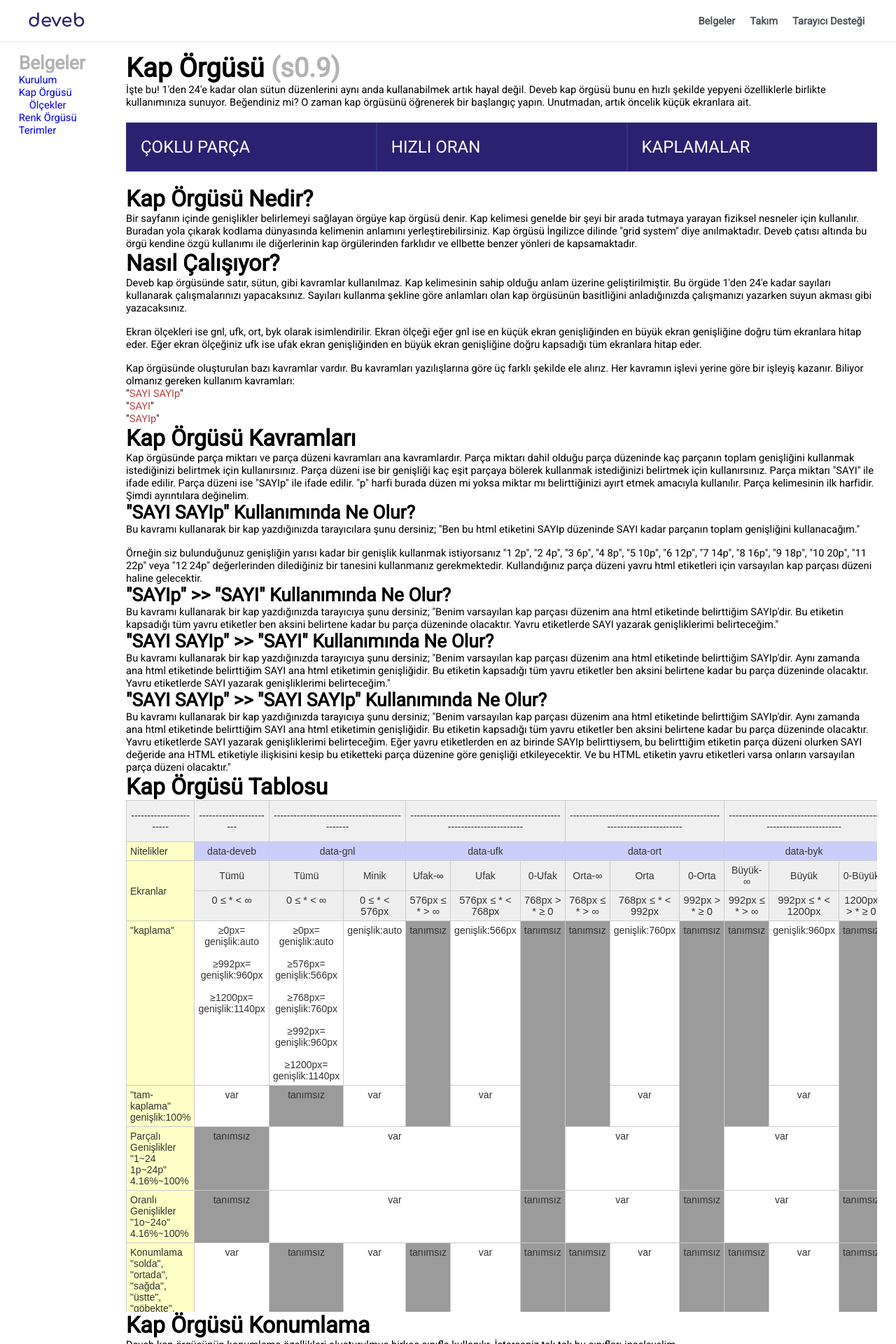
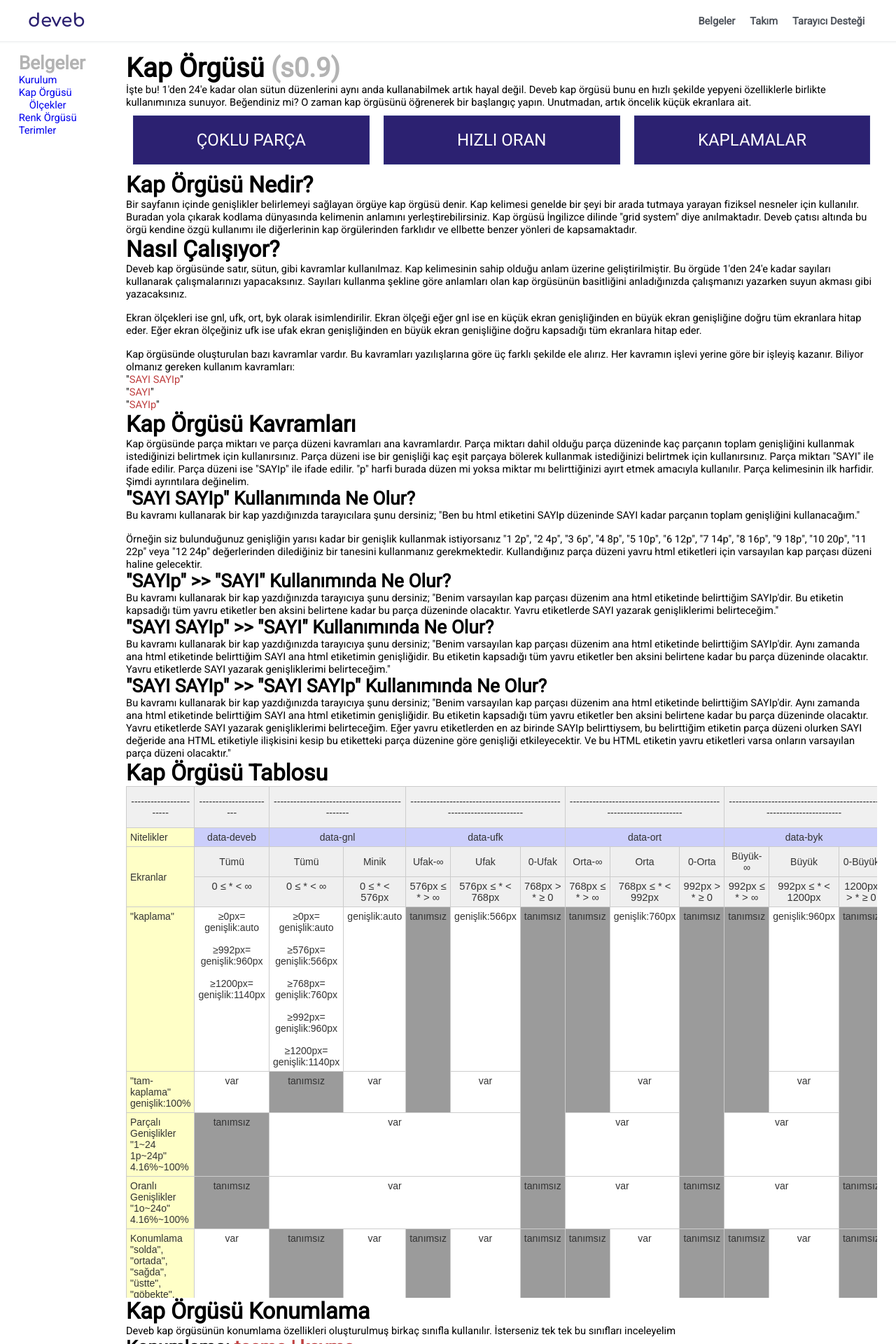
Before and after one commit to data-deveb/data-deveb.github.io, a Jekyll site: the page built from belgeler/kap-orgusu.html, in a window 1280 px wide. Shown: the top 1920 px of the page at 70% size. Built offline with Jekyll 4.4.1, drawn with Linux system fonts in a browser that asks for light colours.

Commit message:
Güncelleme

```diff
--- a/belgeler/kap-orgusu.html
+++ b/belgeler/kap-orgusu.html
@@ -7,9 +7,9 @@
 
     <p>İşte bu! 1'den 24'e kadar olan sütun düzenlerini aynı anda kullanabilmek artık hayal değil. Deveb kap örgüsü bunu en hızlı şekilde yepyeni özelliklerle birlikte kullanımınıza sunuyor. Beğendiniz mi? O zaman kap örgüsünü öğrenerek bir başlangıç yapın. Unutmadan, artık öncelik küçük ekranlara ait.</p>
     <br><br>
-    <span data-gnl="1 3p" style="margin:20px 0; padding: 20px; border:1px solid rgba(100,200,250,0.1); font-size:18pt; background-color:#2c2171 !important; color:#fff;">ÇOKLU PARÇA</span>
-    <span data-gnl="1 3p" style="margin:20px 0; padding: 20px; border:1px solid rgba(100,200,250,0.1); font-size:18pt; background-color:#2c2171 !important; color:#fff;">HIZLI ORAN</span>
-    <span data-gnl="1 3p" style="margin:20px 0; padding: 20px; border:1px solid rgba(100,200,250,0.1); font-size:18pt; background-color:#2c2171 !important; color:#fff;">KAPLAMALAR</span>
+    <span data-gnl="1o ortada" style="margin:10px; padding: 20px; border:1px solid rgba(100,200,250,0.1); font-size:18pt; background-color:#2c2171 !important; color:#fff;">ÇOKLU PARÇA</span>
+    <span data-gnl="1o ortada" style="margin:10px; padding: 20px; border:1px solid rgba(100,200,250,0.1); font-size:18pt; background-color:#2c2171 !important; color:#fff;">HIZLI ORAN</span>
+    <span data-gnl="1o ortada" style="margin:10px; padding: 20px; border:1px solid rgba(100,200,250,0.1); font-size:18pt; background-color:#2c2171 !important; color:#fff;">KAPLAMALAR</span>
     <br><br>
     <h2>Kap Örgüsü Nedir?</h2>
 
```
